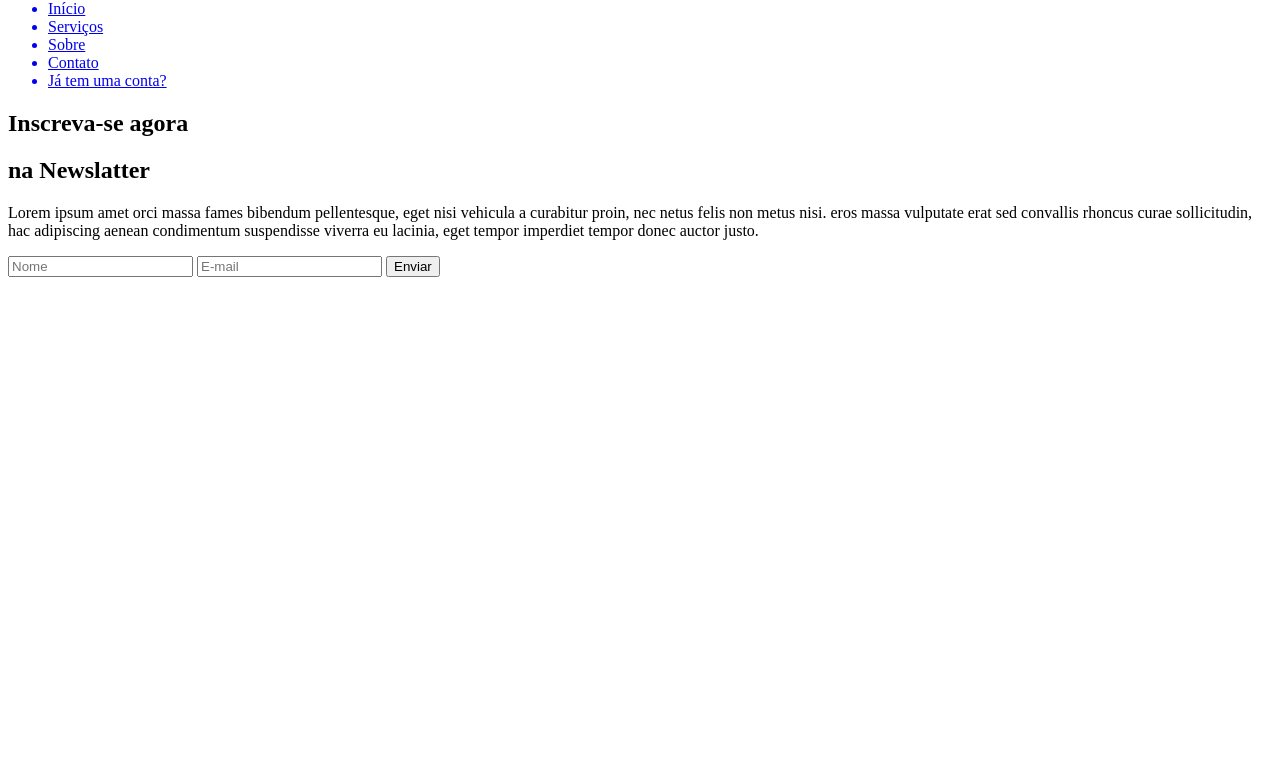
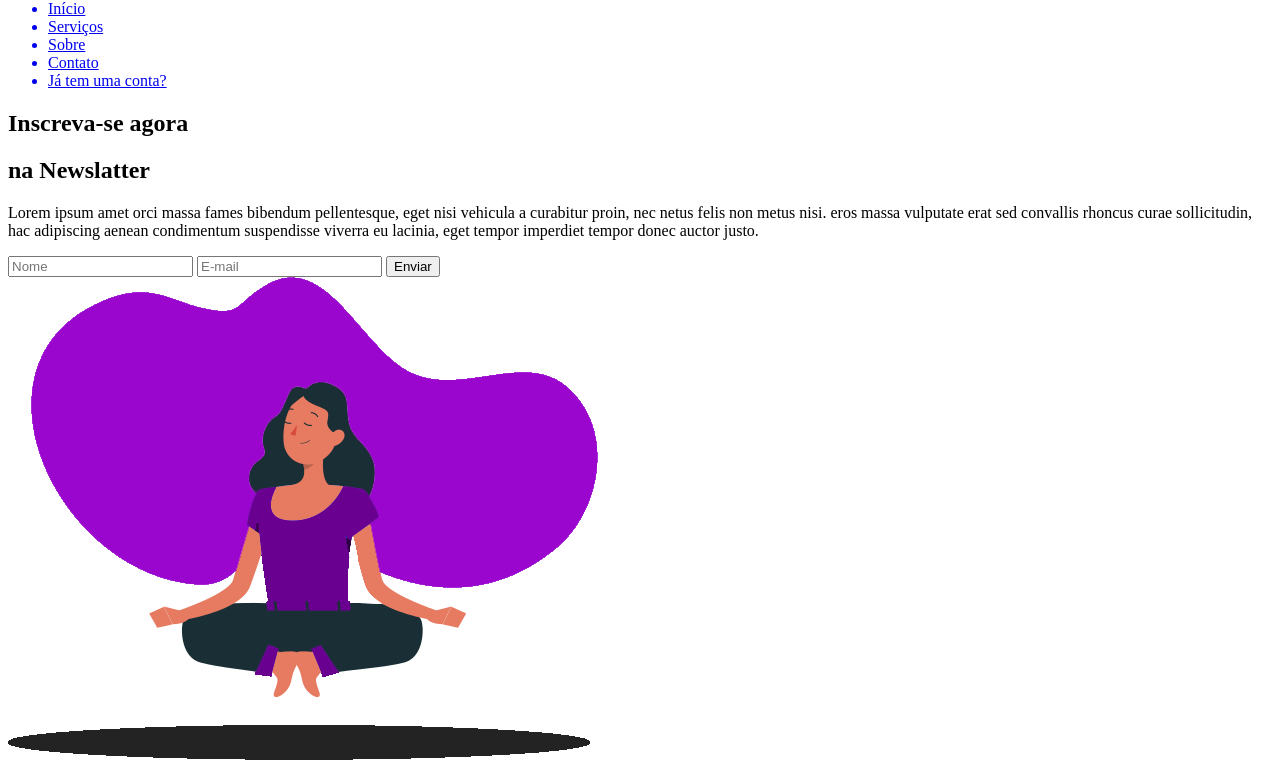
Before and after one commit to LucasjAntunes/Landing-Page-Agencia-de-Marketing, a plain HTML site: page index.html in a window 1280 px wide. Shown: the part 138-910 px from the top of the page. Before the commit the page ends 800 px from the top, so only its background shows below. Drawn offline with Linux system fonts and the light colour scheme.

Commit message:
Inserindo imagem na pagina web

```diff
--- a/index.html
+++ b/index.html
@@ -44,6 +44,9 @@
 
 
     </aside>
+    <article>
+        <img src="./styles/images/77d0a7c454e658833800528e748edbe9.png" alt="mulher-roxa">
+    </article>
 
     </main>
 
```
Also changed, not shown: styles/images/77d0a7c454e658833800528e748edbe9.png (added).
